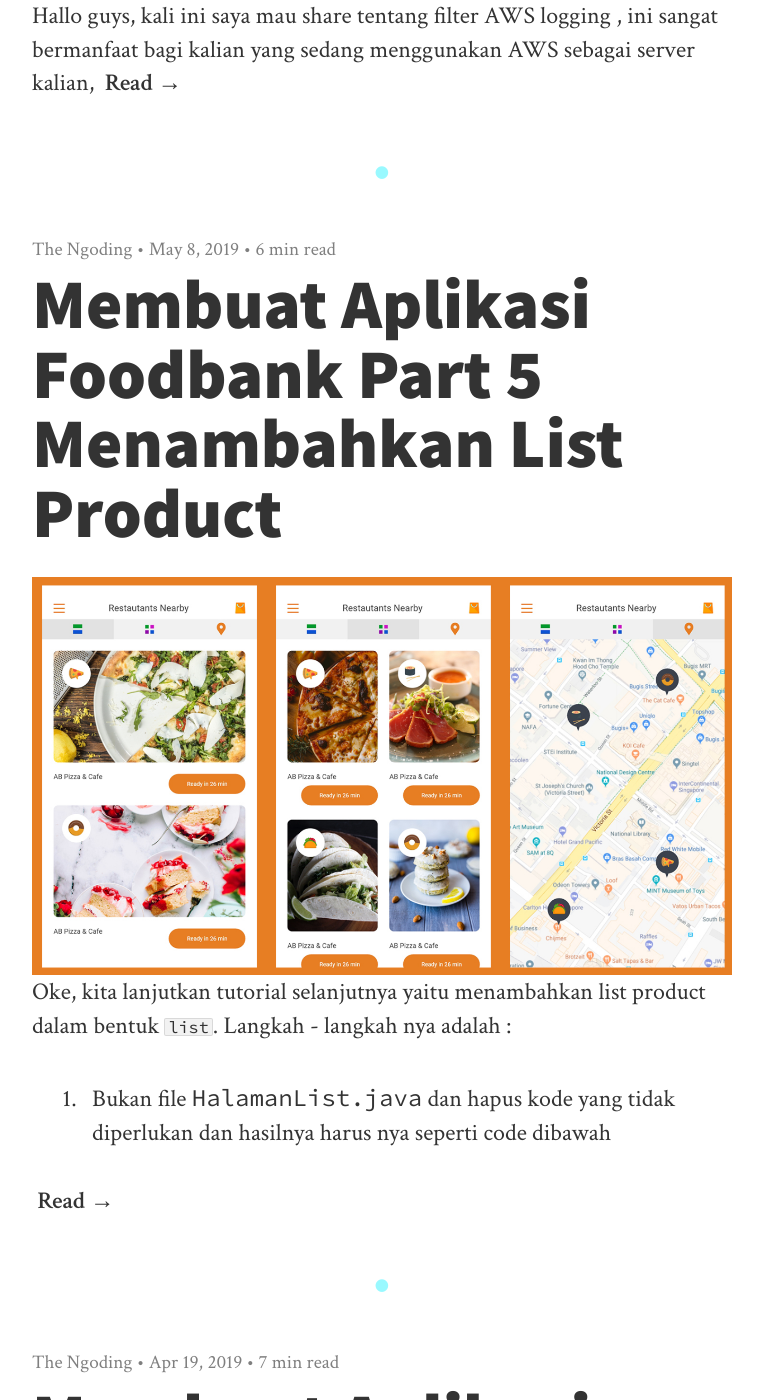
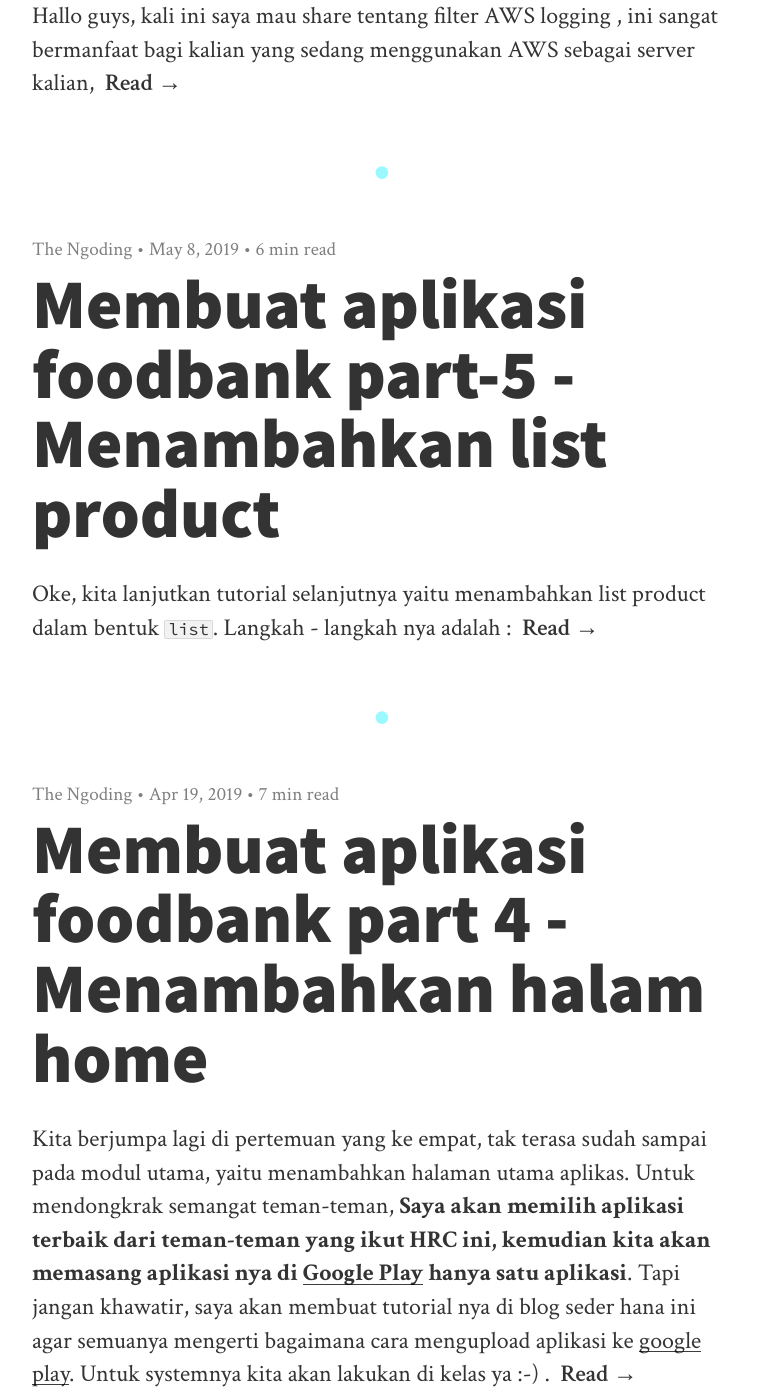
Before and after one commit to congfandi/congfandi.github.io, a Jekyll site: the page built from index.html, in a window 1280 px wide and 1400 px high, scrolled down 469 px. Shown: the whole window, without its empty margins (258-1021 px from the left). Built offline with Jekyll 4.4.1, drawn with Linux system fonts in a browser that asks for light colours; nearby versions of some CDN libraries; the list of posts is cut into pages by our own code; some of the changed text lies outside the part shown.

Commit message:
adding image into some code

````diff
--- a/_posts/2019-04-19-membuat-aplikasi-foodbank-part-4-menambahkan-halaman-home.md
+++ b/_posts/2019-04-19-membuat-aplikasi-foodbank-part-4-menambahkan-halaman-home.md
@@ -1,4 +1,8 @@
-![Cover](/../img/19-04-2019/cover.png)
+---
+title: Membuat aplikasi foodbank part 4 - Menambahkan halam home
+cover-image: /img/19-04-2019/cover.png
+---
+
 
 Kita berjumpa lagi di pertemuan yang ke empat, tak terasa sudah sampai pada modul utama, yaitu menambahkan halaman utama aplikas. Untuk mendongkrak semangat teman-teman, **Saya akan memilih aplikasi terbaik dari teman-teman yang ikut HRC ini, kemudian kita akan memasang aplikasi nya di [Google Play](www.play.google.com) hanya satu aplikasi**. Tapi jangan khawatir, saya akan membuat tutorial nya di blog seder hana ini agar semuanya mengerti bagaimana cara mengupload aplikasi ke [google play](www.play.google.com). Untuk systemnya kita akan lakukan di kelas ya :-) .
 <!--more-->
--- a/_posts/2019-05-08-membuat-aplikasi-foodbank-part-5-menambahkan-list-product.md
+++ b/_posts/2019-05-08-membuat-aplikasi-foodbank-part-5-menambahkan-list-product.md
@@ -1,10 +1,13 @@
-!["cover"](/../img/19-04-2019/cover.png)
+---
+title: Membuat aplikasi foodbank part-5 - Menambahkan list product
+cover-image: /img/19-04-2019/cover.png
+---
 Oke, kita lanjutkan tutorial selanjutnya yaitu menambahkan list product dalam bentuk `list`.
 
 Langkah - langkah nya adalah :
+<!--more-->
+1. Bukan file `HalamanList.java` dan hapus kode yang tidak diperlukan dan hasilnya harus nya seperti code dibawah
 
-1. Bukan file `HalamanList.java` dan hapus kode yang tidak diperlukan dan hasilnya harus nya seperti code dibawah
-<!--more-->
 ```java
     package id.gresikdev.foodbank.views;
     import android.os.Bundle;
````
